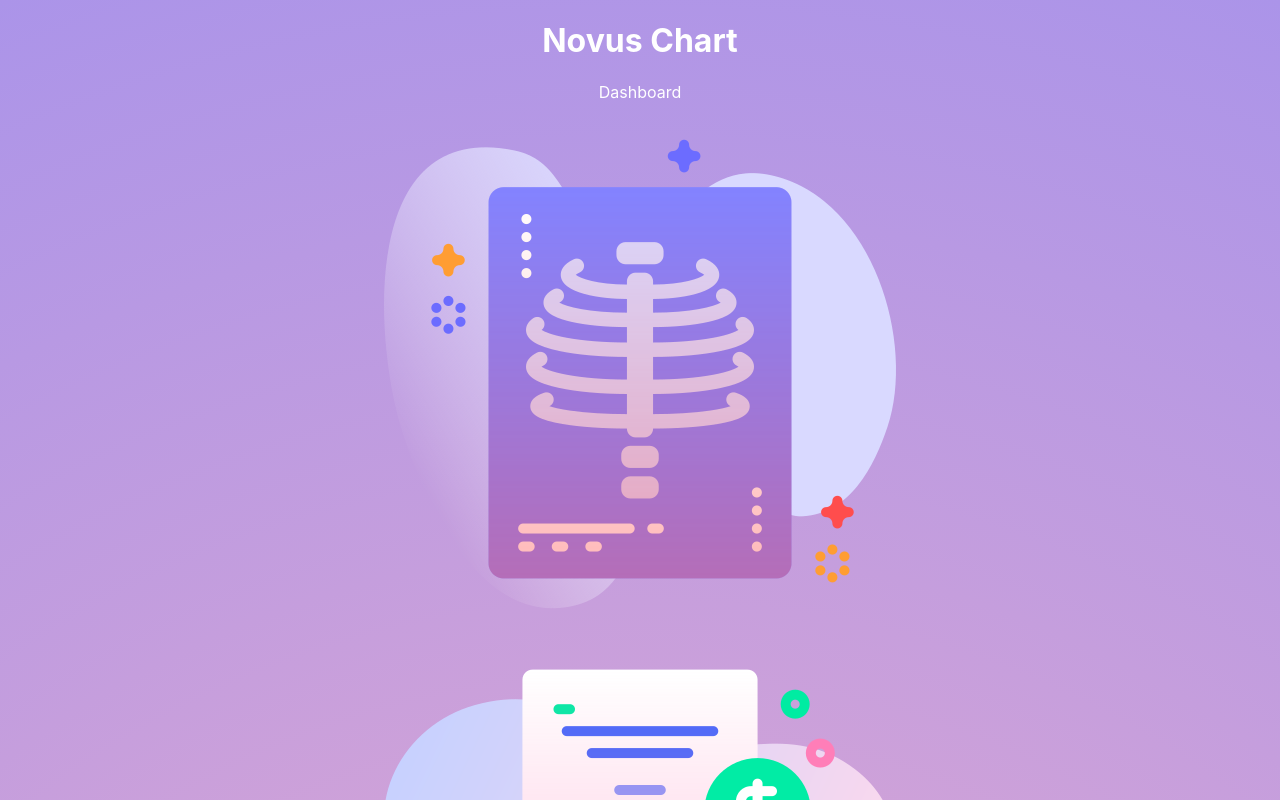
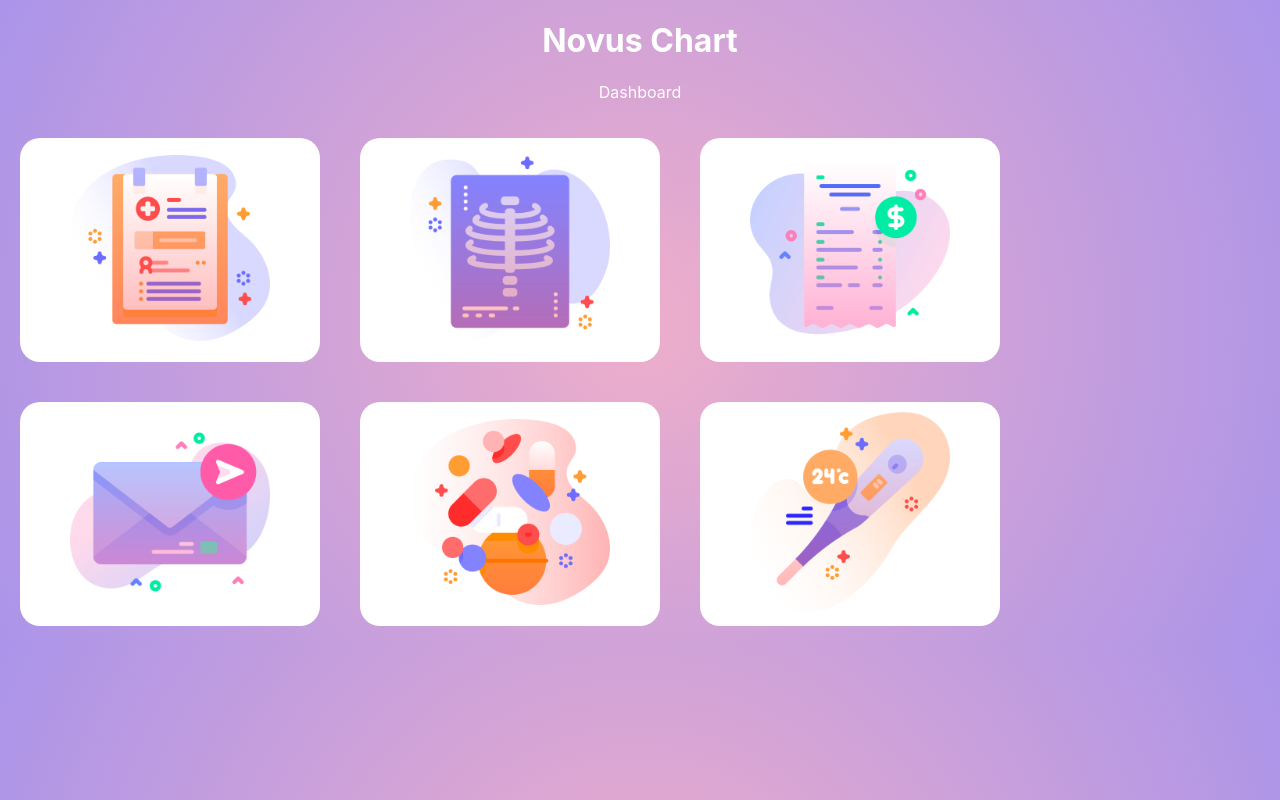
Before and after one commit to GeorgeBerdovskiy/novus-chart, a React (Create React App) app in the folder client/: page / in a window 1280 px wide. Shown: the top 800 px of the page. Built offline with nearby package versions, Linux system fonts and the light colour scheme.

Commit message:
clickable

```diff
--- a/client/src/App.js
+++ b/client/src/App.js
@@ -1,4 +1,6 @@
 import "./css/App.css";
+import "./css/applet.css";
+import "./css/dashboard.css";
 
 import Dashboard from "./Components/Pages/dashboard";
 import {BrowserRouter, Route, Switch} from "react-router-dom";
--- a/client/src/Components/Elements/appointments.js
+++ b/client/src/Components/Elements/appointments.js
@@ -1,10 +1,13 @@
 import Image from "../../Assets/medical-report.png";
+import {Link} from "react-router-dom";
 
 const Appointments = () => {
   return (
-    <div class="applet">
-      <img class="image" src={Image} />
-    </div>
+      <Link className="disguised-a" to="/appointments">
+          <div class="applet">
+              <img class="image" src={Image}  alt={"Appointment icon"}/>
+          </div>
+      </Link>
   );
 };
 
--- a/client/src/Components/Pages/dashboard.js
+++ b/client/src/Components/Pages/dashboard.js
@@ -12,10 +12,10 @@ const Dashboard = () => {
     <>
       <p>Dashboard</p>
       <div class="projects-container-div">
+          <Appointments />
           <TestResults />
           <Payment />
           <Messages />
-          <Appointments />
           <Prescriptions />
           <SymptomTracker />
       </div>
--- a/client/src/css/App.css
+++ b/client/src/css/App.css
@@ -1,3 +1,27 @@
 .App {
   text-align: center;
 }
+
+.disguised-a {
+  text-decoration: none;
+}
+
+.disguised-a:hover .monitor-box-div-card {
+  box-shadow: 20px 20px 20px rgba(var(--dark-dark-shadow)),
+  -20px -20px 20px rgba(var(--dark-light-shadow));
+
+  -webkit-transition: all .25s ease;
+  -moz-transition: all .25s ease;
+  -o-transition: all .25s ease;
+  transition: all .25s ease;
+}
+
+:root {
+  --background-light: 236, 240, 241;
+  --light-dark-shadow: 227, 227, 227;
+  --light-light-shadow: 255, 255, 255;
+
+  --background-dark: 27, 39, 46;
+  --dark-dark-shadow: 0, 0, 0, 0.25;
+  --dark-light-shadow: 38, 55, 64, 0.5;
+}
--- a/client/src/css/dashboard.css
+++ b/client/src/css/dashboard.css
@@ -11,8 +11,6 @@
   width: 400px;
   max-width: 100%;
 
-  background: rgba(255, 255, 255, 0.75);
-  border: solid 1px #f2f2f2;
   border-radius: 8px;
 }
 
```
